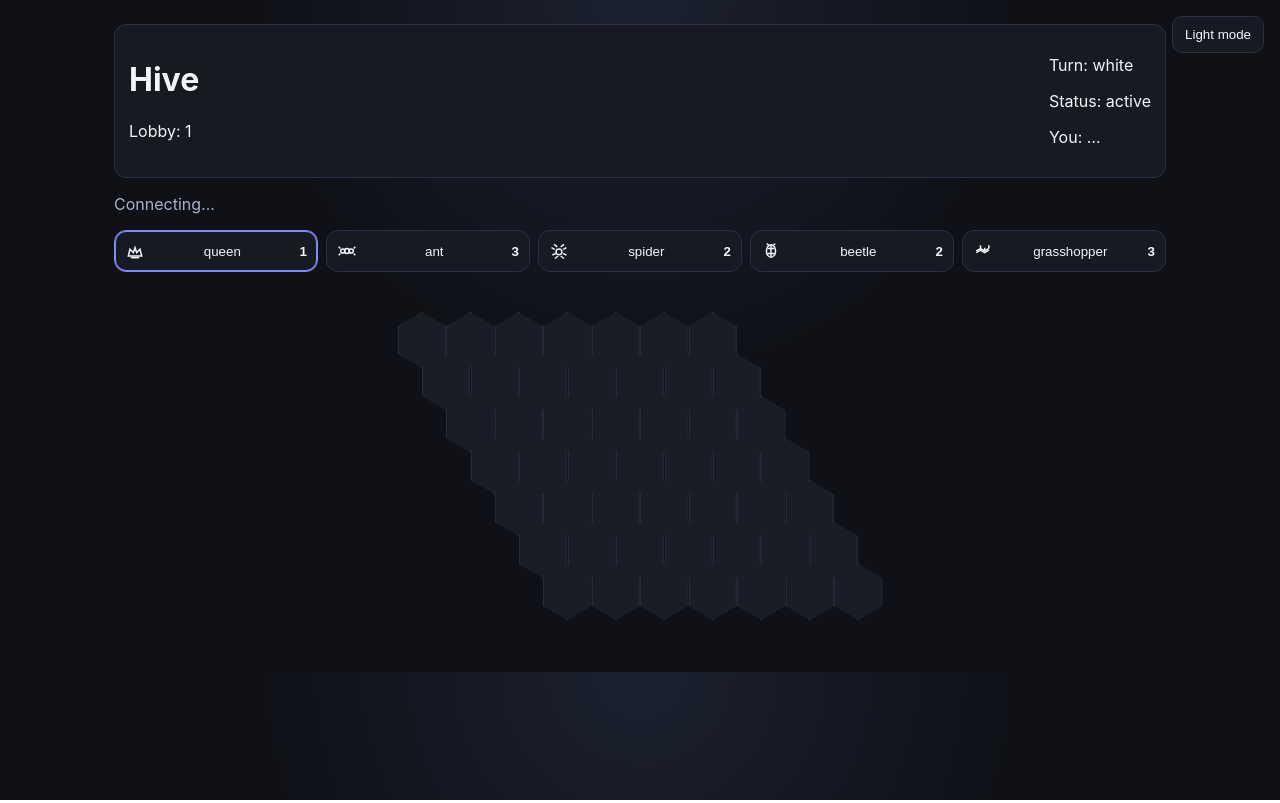
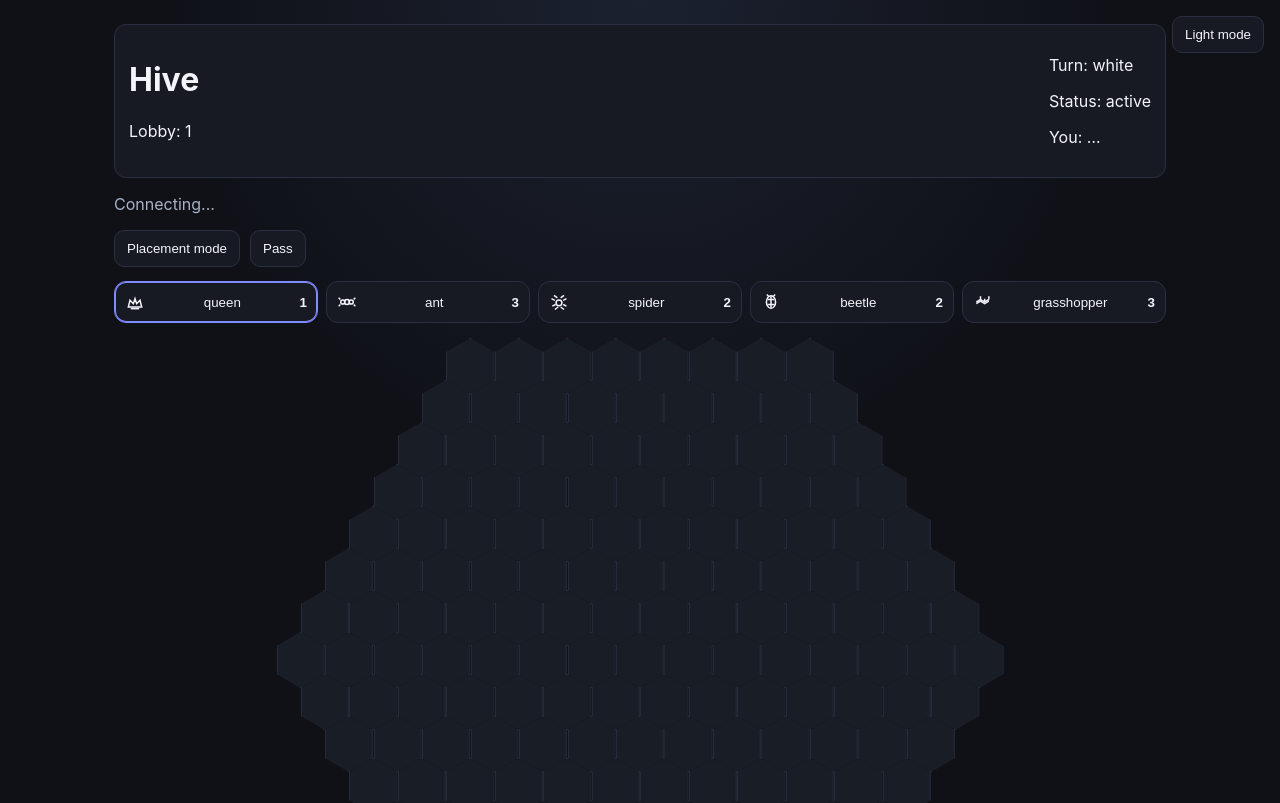
Before and after one commit to Henry-The-Yang-101/hive-board-game, a Next.js app: page /lobby/1 in a window 1280 px wide. Shown: the top 803 px of the page. Built offline with nearby package versions, Linux system fonts and the light colour scheme; no server answers.

Commit message:
fixed some game engine logic bugs

```diff
--- a/src/components/board/HiveBoard.tsx
+++ b/src/components/board/HiveBoard.tsx
@@ -1,14 +1,19 @@
 "use client";
 
-import { GameState, PieceType } from "@/game/types";
-import { coordKey, parseKey } from "@/game/rules";
+import { useMemo, useRef, useState } from "react";
+import { GameState, PieceType, PlayerColor } from "@/game/types";
+import { axialDisk, coordFromPixelPointyTop, coordKey, legalMoveTargets, legalPlacementTargets, parseKey } from "@/game/rules";
 import { InsectIcon } from "@/components/icons/InsectIcon";
 
 type Props = {
   state: GameState;
+  myColor: PlayerColor | null;
   selectedPieceType: PieceType;
+  selectedPieceId: string | null;
   onSelectPieceType: (piece: PieceType) => void;
+  onSelectPieceId: (pieceId: string | null) => void;
   onPlace: (q: number, r: number) => void;
+  onMove: (pieceId: string, q: number, r: number) => void;
 };
 
 const PIECES: PieceType[] = ["queen", "ant", "spider", "beetle", "grasshopper"];
@@ -22,33 +27,83 @@ function axialToPixel(q: number, r: number): { x: number; y: number } {
   return { x, y };
 }
 
-export function HiveBoard({ state, selectedPieceType, onSelectPieceType, onPlace }: Props) {
-  const occupied = Object.keys(state.board).map(parseKey);
-  const minQ = Math.min(-2, ...occupied.map((c) => c.q)) - 1;
-  const maxQ = Math.max(2, ...occupied.map((c) => c.q)) + 1;
-  const minR = Math.min(-2, ...occupied.map((c) => c.r)) - 1;
-  const maxR = Math.max(2, ...occupied.map((c) => c.r)) + 1;
-  const cells: { q: number; r: number }[] = [];
-  for (let r = minR; r <= maxR; r += 1) {
-    for (let q = minQ; q <= maxQ; q += 1) cells.push({ q, r });
-  }
+export function HiveBoard({
+  state,
+  myColor,
+  selectedPieceType,
+  selectedPieceId,
+  onSelectPieceType,
+  onSelectPieceId,
+  onPlace,
+  onMove
+}: Props) {
+  const fieldRef = useRef<HTMLDivElement | null>(null);
+  const [pan, setPan] = useState<{ x: number; y: number }>({ x: 0, y: 0 });
+  const drag = useRef<{ startX: number; startY: number; panX: number; panY: number } | null>(null);
 
-  let minX = Infinity;
-  let minY = Infinity;
-  let maxX = -Infinity;
-  let maxY = -Infinity;
-  for (const c of cells) {
-    const { x, y } = axialToPixel(c.q, c.r);
-    minX = Math.min(minX, x);
-    minY = Math.min(minY, y);
-    maxX = Math.max(maxX, x);
-    maxY = Math.max(maxY, y);
-  }
-  const pad = HEX_R * 2;
-  const width = maxX - minX + pad * 2;
-  const height = maxY - minY + pad * 2;
-  const originX = -minX + pad;
-  const originY = -minY + pad;
+  const occupiedCells = useMemo(() => Object.keys(state.board).map(parseKey), [state.board]);
+  const legalPlacements = useMemo(() => {
+    if (!myColor) return new Set<string>();
+    if (state.turn !== myColor) return new Set<string>();
+    if (selectedPieceId) return new Set<string>();
+    return legalPlacementTargets(state, myColor);
+  }, [myColor, selectedPieceId, state]);
+
+  const legalMovesForSelected = useMemo(() => {
+    if (!myColor) return new Set<string>();
+    if (state.turn !== myColor) return new Set<string>();
+    if (!selectedPieceId) return new Set<string>();
+    return legalMoveTargets(state, selectedPieceId);
+  }, [myColor, selectedPieceId, state]);
+
+  const cameraCenter = useMemo(() => coordFromPixelPointyTop(-pan.x, -pan.y, HEX_R), [pan.x, pan.y]);
+  const windowCells = useMemo(() => axialDisk(cameraCenter, 7), [cameraCenter]);
+
+  const renderCells = useMemo(() => {
+    const keys = new Set<string>();
+    for (const c of windowCells) keys.add(coordKey(c));
+    for (const c of occupiedCells) keys.add(coordKey(c));
+    for (const k of legalPlacements) keys.add(k);
+    for (const k of legalMovesForSelected) keys.add(k);
+    return Array.from(keys).map(parseKey);
+  }, [legalMovesForSelected, legalPlacements, occupiedCells, windowCells]);
+
+  const pad = HEX_R * 6;
+  const width = 900;
+  const height = 650;
+  const originX = width / 2 + pan.x;
+  const originY = height / 2 + pan.y;
+
+  const onPointerDown = (e: React.PointerEvent) => {
+    if ((e.target as HTMLElement).closest("button")) return;
+    (e.currentTarget as HTMLElement).setPointerCapture(e.pointerId);
+    drag.current = { startX: e.clientX, startY: e.clientY, panX: pan.x, panY: pan.y };
+  };
+  const onPointerMove = (e: React.PointerEvent) => {
+    if (!drag.current) return;
+    const dx = e.clientX - drag.current.startX;
+    const dy = e.clientY - drag.current.startY;
+    setPan({ x: drag.current.panX + dx, y: drag.current.panY + dy });
+  };
+  const onPointerUp = () => {
+    drag.current = null;
+  };
+
+  const onCellClick = (q: number, r: number, cellKey: string) => {
+    if (!myColor) return;
+    if (state.turn !== myColor) return;
+    if (selectedPieceId) {
+      if (legalMovesForSelected.has(cellKey)) onMove(selectedPieceId, q, r);
+      return;
+    }
+    if (legalPlacements.has(cellKey)) onPlace(q, r);
+  };
+
+  const onPieceClick = (pieceId: string) => {
+    if (!myColor) return;
+    if (state.turn !== myColor) return;
+    onSelectPieceId(pieceId);
+  };
 
   return (
     <div className="boardWrap">
@@ -61,18 +116,28 @@ export function HiveBoard({ state, selectedPieceType, onSelectPieceType, onPlace
           </button>
         ))}
       </div>
-      <div className="hexField" style={{ width, height }}>
-        {cells.map((c) => {
-          const stack = state.board[coordKey(c)] ?? [];
+      <div
+        ref={fieldRef}
+        className="hexField"
+        style={{ width, height, padding: pad }}
+        onPointerDown={onPointerDown}
+        onPointerMove={onPointerMove}
+        onPointerUp={onPointerUp}
+      >
+        {renderCells.map((c) => {
+          const key = coordKey(c);
+          const stack = state.board[key] ?? [];
           const top = stack[stack.length - 1];
           const { x, y } = axialToPixel(c.q, c.r);
           const left = originX + x;
           const topPx = originY + y;
+          const isLegal = legalPlacements.has(key) || legalMovesForSelected.has(key);
+          const isSelected = !!selectedPieceId && top?.id === selectedPieceId;
           return (
             <button
-              key={coordKey(c)}
+              key={key}
               type="button"
-              className={`hexCell ${top ? "occupied" : ""}`}
+              className={`hexCell ${top ? "occupied" : ""} ${isLegal ? "legal" : ""} ${isSelected ? "selected" : ""}`}
               style={{
                 left,
                 top: topPx,
@@ -80,9 +145,13 @@ export function HiveBoard({ state, selectedPieceType, onSelectPieceType, onPlace
                 height: HEX_R * 2,
                 transform: "translate(-50%, -50%)"
               }}
-              onClick={() => onPlace(c.q, c.r)}
+              onClick={() => onCellClick(c.q, c.r, key)}
             >
-              {top ? <InsectIcon type={top.type} className="icon" /> : null}
+              {top ? (
+                <span className="token" data-owner={top.owner} onClick={(e) => { e.stopPropagation(); onPieceClick(top.id); }}>
+                  <InsectIcon type={top.type} className="icon" />
+                </span>
+              ) : null}
               {stack.length > 1 ? <span className="stackCount">{stack.length}</span> : null}
             </button>
           );
--- a/src/components/ui/LobbyClient.tsx
+++ b/src/components/ui/LobbyClient.tsx
@@ -5,7 +5,7 @@ import { HiveBoard } from "@/components/board/HiveBoard";
 import { clearHiveSession, COLOR_KEY, LOBBY_KEY, SESSION_KEY } from "@/lib/hiveSession";
 import { socket } from "@/lib/socket";
 import { Action, GameState, PieceType, PlayerColor } from "@/game/types";
-import { initialState } from "@/game/rules";
+import { initialState, playerHasAnyMove } from "@/game/rules";
 
 type Props = { lobbyId: string };
 
@@ -20,6 +20,7 @@ export function LobbyClient({ lobbyId }: Props) {
   const [selected, setSelected] = useState<PieceType>("queen");
   const [message, setMessage] = useState("Connecting...");
   const [myColor, setMyColor] = useState<PlayerColor | null>(null);
+  const [selectedPieceId, setSelectedPieceId] = useState<string | null>(null);
   const [roleReady, setRoleReady] = useState(false);
   const sessionFallbackUsed = useRef(false);
 
@@ -93,8 +94,11 @@ export function LobbyClient({ lobbyId }: Props) {
 
   const play = (action: Action) => socket.emit("playAction", { lobbyId, action });
   const placeAt = (q: number, r: number) => play({ kind: "place", pieceType: selected, to: { q, r } });
+  const moveTo = (pieceId: string, q: number, r: number) => play({ kind: "move", pieceId, to: { q, r } });
+  const pass = () => play({ kind: "pass" });
 
   const youLabel = !roleReady ? "…" : (myColor ?? "spectator");
+  const canPass = myColor ? state.turn === myColor && !playerHasAnyMove(state, myColor) : false;
 
   return (
     <main className="container">
@@ -110,7 +114,20 @@ export function LobbyClient({ lobbyId }: Props) {
         </div>
       </header>
       <p className="message">{message}</p>
-      <HiveBoard state={state} selectedPieceType={selected} onSelectPieceType={setSelected} onPlace={placeAt} />
+      <div className="boardActions">
+        <button onClick={() => setSelectedPieceId(null)} disabled={!selectedPieceId}>Placement mode</button>
+        <button onClick={pass} disabled={!canPass}>Pass</button>
+      </div>
+      <HiveBoard
+        state={state}
+        myColor={myColor}
+        selectedPieceType={selected}
+        selectedPieceId={selectedPieceId}
+        onSelectPieceType={setSelected}
+        onSelectPieceId={setSelectedPieceId}
+        onPlace={placeAt}
+        onMove={moveTo}
+      />
     </main>
   );
 }
--- a/src/game/rules.ts
+++ b/src/game/rules.ts
@@ -17,6 +17,13 @@ export const parseKey = (key: string): HexCoord => {
 
 const other = (p: PlayerColor): PlayerColor => (p === "white" ? "black" : "white");
 const add = (a: HexCoord, b: HexCoord): HexCoord => ({ q: a.q + b.q, r: a.r + b.r });
+
+function axialDistance(a: HexCoord, b: HexCoord): number {
+  const dq = a.q - b.q;
+  const dr = a.r - b.r;
+  const ds = (a.q + a.r) - (b.q + b.r);
+  return Math.max(Math.abs(dq), Math.abs(dr), Math.abs(ds));
+}
 
 export function initialState(): GameState {
   return {
@@ -40,6 +47,10 @@ function occupied(board: GameState["board"], c: HexCoord): boolean {
 
 function neighbors(c: HexCoord): HexCoord[] {
   return DIRECTIONS.map((d) => add(c, d));
+}
+
+function touchesHive(board: GameState["board"], c: HexCoord): boolean {
+  return neighbors(c).some((n) => occupied(board, n));
 }
 
 function hasOwnQueenPlaced(state: GameState, player: PlayerColor): boolean {
@@ -82,7 +93,17 @@ function gateOpen(board: GameState["board"], from: HexCoord, to: HexCoord): bool
   return !(occupied(board, l) && occupied(board, r));
 }
 
-function legalPlacementTargets(state: GameState, player: PlayerColor): Set<string> {
+function isPinnedByTightGate(board: GameState["board"], from: HexCoord): boolean {
+  // If all exits are blocked by tight gates, piece cannot slide out.
+  // Beetles and grasshoppers bypass this (handled in their own movement rules).
+  for (const n of neighbors(from)) {
+    if (occupied(board, n)) continue;
+    if (gateOpen(board, from, n)) return false;
+  }
+  return true;
+}
+
+export function legalPlacementTargets(state: GameState, player: PlayerColor): Set<string> {
   const out = new Set<string>();
   const cells = boardNodes(state.board);
   if (cells.length === 0) {
@@ -107,9 +128,13 @@ function legalPlacementTargets(state: GameState, player: PlayerColor): Set<strin
   return out;
 }
 
-function crawlTargets(state: GameState, from: HexCoord, maxSteps?: number, exactSteps?: number): Set<string> {
+function crawlTargets(
+  state: GameState,
+  from: HexCoord,
+  maxSteps?: number,
+  exactSteps?: number
+): Set<string> {
   const out = new Set<string>();
-  const seen = new Set<string>([coordKey(from)]);
   const queue: Array<{ at: HexCoord; steps: number; visited: Set<string> }> = [
     { at: from, steps: 0, visited: new Set([coordKey(from)]) }
   ];
@@ -120,6 +145,8 @@ function crawlTargets(state: GameState, from: HexCoord, maxSteps?: number, exact
       if (occupied(state.board, n)) continue;
       if (!gateOpen(state.board, cur.at, n)) continue;
       if (cur.visited.has(k)) continue;
+      // Perimeter crawling: every intermediate step must stay in contact with the hive.
+      if (!touchesHive(state.board, n)) continue;
       const nextSteps = cur.steps + 1;
       if (exactSteps && nextSteps === exactSteps) {
         out.add(k);
@@ -130,7 +157,6 @@ function crawlTargets(state: GameState, from: HexCoord, maxSteps?: number, exact
       const nextVisited = new Set(cur.visited);
       nextVisited.add(k);
       queue.push({ at: n, steps: nextSteps, visited: nextVisited });
-      seen.add(k);
     }
   }
   if (exactSteps) {
@@ -156,13 +182,15 @@ function withPieceLifted(state: GameState, at: HexCoord): GameState {
   return lifted;
 }
 
-function legalMoveTargets(state: GameState, pieceId: string): Set<string> {
+export function legalMoveTargets(state: GameState, pieceId: string): Set<string> {
   const lookup = movableTopPiece(state, pieceId);
   if (!lookup) return new Set();
   const lifted = withPieceLifted(state, lookup.at);
   if (!connected(lifted.board)) return new Set();
+  const fromPinned = isPinnedByTightGate(lifted.board, lookup.at);
   switch (lookup.piece.type) {
     case "queen":
+      if (fromPinned) return new Set();
       return new Set(Array.from(crawlTargets(lifted, lookup.at, 1)).filter((k) => !occupied(lifted.board, parseKey(k))));
     case "beetle": {
       const out = new Set<string>();
@@ -185,8 +213,10 @@ function legalMoveTargets(state: GameState, pieceId: string): Set<string> {
       return out;
     }
     case "spider":
+      if (fromPinned) return new Set();
       return crawlTargets(lifted, lookup.at, undefined, 3);
     case "ant":
+      if (fromPinned) return new Set();
       return crawlTargets(lifted, lookup.at);
     default:
       return new Set();
@@ -196,6 +226,10 @@ function legalMoveTargets(state: GameState, pieceId: string): Set<string> {
 export function canApply(state: GameState, player: PlayerColor, action: Action): { ok: boolean; reason?: string } {
   if (state.status !== "active") return { ok: false, reason: "Game has ended." };
   if (player !== state.turn) return { ok: false, reason: "Not your turn." };
+  if (action.kind === "pass") {
+    if (availableMoves(state, player).length > 0) return { ok: false, reason: "You have a legal move." };
+    return { ok: true };
+  }
   if (action.kind === "place") {
     if (state.hands[player][action.pieceType] <= 0) return { ok: false, reason: "Piece unavailable." };
     if (state.movesByPlayer[player] >= 3 && !hasOwnQueenPlaced(state, player) && action.pieceType !== "queen") {
@@ -227,7 +261,9 @@ function queenSurrounded(state: GameState, player: PlayerColor): boolean {
 
 export function applyAction(state: GameState, player: PlayerColor, action: Action): GameState {
   const next = cloneState(state);
-  if (action.kind === "place") {
+  if (action.kind === "pass") {
+    // no-op on board/hands
+  } else if (action.kind === "place") {
     const id = `${player}-${action.pieceType}-${next.turnNumber}-${Math.random().toString(36).slice(2, 8)}`;
     const key = coordKey(action.to);
     next.board[key] = [...(next.board[key] ?? []), { id, owner: player, type: action.pieceType }];
@@ -265,3 +301,39 @@ export function availableMoves(state: GameState, player: PlayerColor): Action[]
   }
   return actions;
 }
+
+export function playerHasAnyMove(state: GameState, player: PlayerColor): boolean {
+  return availableMoves(state, player).length > 0;
+}
+
+export function coordFromPixelPointyTop(x: number, y: number, hexR: number): HexCoord {
+  // Inverse of pointy-top axialToPixel:
+  // x = R*sqrt(3)*(q + r/2)
+  // y = R*(3/2)*r
+  const r = (2 / 3) * (y / hexR);
+  const q = (x / (hexR * Math.sqrt(3))) - r / 2;
+  // cube rounding
+  let cx = q;
+  let cz = r;
+  let cy = -cx - cz;
+  let rx = Math.round(cx);
+  let ry = Math.round(cy);
+  let rz = Math.round(cz);
+  const xDiff = Math.abs(rx - cx);
+  const yDiff = Math.abs(ry - cy);
+  const zDiff = Math.abs(rz - cz);
+  if (xDiff > yDiff && xDiff > zDiff) rx = -ry - rz;
+  else if (yDiff > zDiff) ry = -rx - rz;
+  else rz = -rx - ry;
+  return { q: rx, r: rz };
+}
+
+export function axialDisk(center: HexCoord, radius: number): HexCoord[] {
+  const out: HexCoord[] = [];
+  for (let dq = -radius; dq <= radius; dq += 1) {
+    for (let dr = Math.max(-radius, -dq - radius); dr <= Math.min(radius, -dq + radius); dr += 1) {
+      out.push({ q: center.q + dq, r: center.r + dr });
+    }
+  }
+  return out;
+}
--- a/src/game/types.ts
+++ b/src/game/types.ts
@@ -11,7 +11,8 @@ export type Piece = {
 
 export type Action =
   | { kind: "place"; pieceType: PieceType; to: HexCoord }
-  | { kind: "move"; pieceId: string; to: HexCoord };
+  | { kind: "move"; pieceId: string; to: HexCoord }
+  | { kind: "pass" };
 
 export type GameStatus = "active" | "white_won" | "black_won" | "draw";
 
--- a/src/styles/theme.css
+++ b/src/styles/theme.css
@@ -38,6 +38,7 @@ button { cursor: pointer; }
 .topBar { display: flex; justify-content: space-between; padding: 14px; border-radius: 12px; margin-bottom: 12px; }
 .message { color: var(--muted); }
 .boardWrap { display: grid; gap: 12px; }
+.boardActions { display: flex; gap: 10px; margin: 10px 0 14px; }
 .tray { display: grid; grid-template-columns: repeat(5, 1fr); gap: 8px; }
 .trayBtn { border-radius: 12px; padding: 10px; display: flex; align-items: center; justify-content: space-between; }
 .trayBtn.active { border-color: var(--accent); box-shadow: 0 0 0 1px var(--accent) inset; }
@@ -57,6 +58,19 @@ button { cursor: pointer; }
   cursor: pointer;
   box-shadow: inset 0 0 0 1px var(--border);
 }
+.hexCell.legal {
+  box-shadow: inset 0 0 0 2px color-mix(in oklab, var(--accent) 70%, var(--border));
+}
+.hexCell.legal::after {
+  content: "";
+  width: 8px;
+  height: 8px;
+  border-radius: 999px;
+  background: color-mix(in oklab, var(--accent) 70%, var(--bg-soft));
+}
+.hexCell.selected {
+  box-shadow: inset 0 0 0 2px var(--accent), 0 0 0 2px color-mix(in oklab, var(--accent) 35%, transparent);
+}
 .hexCell:hover {
   background: color-mix(in oklab, var(--bg-soft) 75%, var(--accent));
 }
@@ -67,6 +81,24 @@ button { cursor: pointer; }
 .hexCell.occupied {
   background: color-mix(in oklab, var(--bg-soft) 55%, var(--accent));
 }
+.token {
+  width: 72%;
+  height: 72%;
+  border-radius: 999px;
+  display: grid;
+  place-items: center;
+  box-shadow: 0 10px 25px rgba(0,0,0,0.25);
+}
+.token[data-owner="white"] {
+  background: linear-gradient(180deg, #ffffff, #dfe6f6);
+  color: #0f1626;
+  box-shadow: 0 10px 25px rgba(0,0,0,0.18), inset 0 0 0 1px rgba(15,22,38,0.18);
+}
+.token[data-owner="black"] {
+  background: linear-gradient(180deg, #1a2030, #0f1117);
+  color: #f3f5fb;
+  box-shadow: 0 10px 25px rgba(0,0,0,0.35), inset 0 0 0 1px rgba(243,245,251,0.12);
+}
 .stackCount {
   position: absolute;
   bottom: 6px;
```
Also changed, not shown: 1 other file (tests, documents, lock files or other folders).
